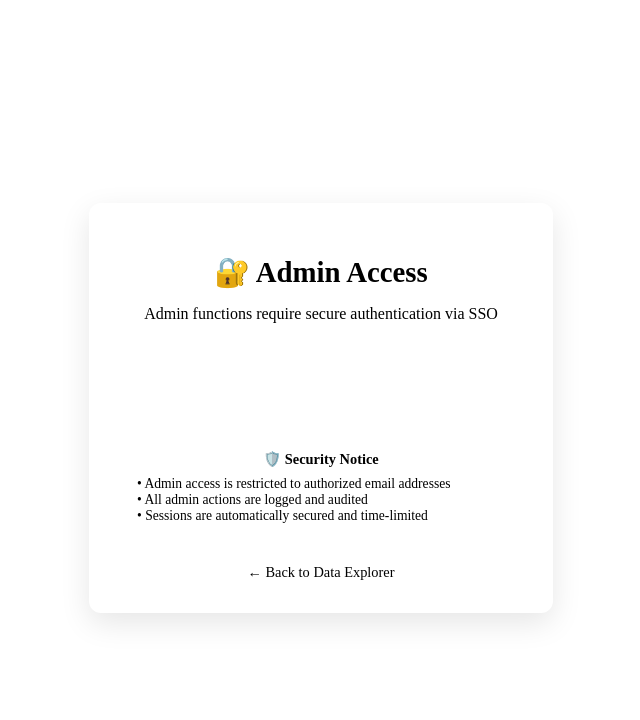
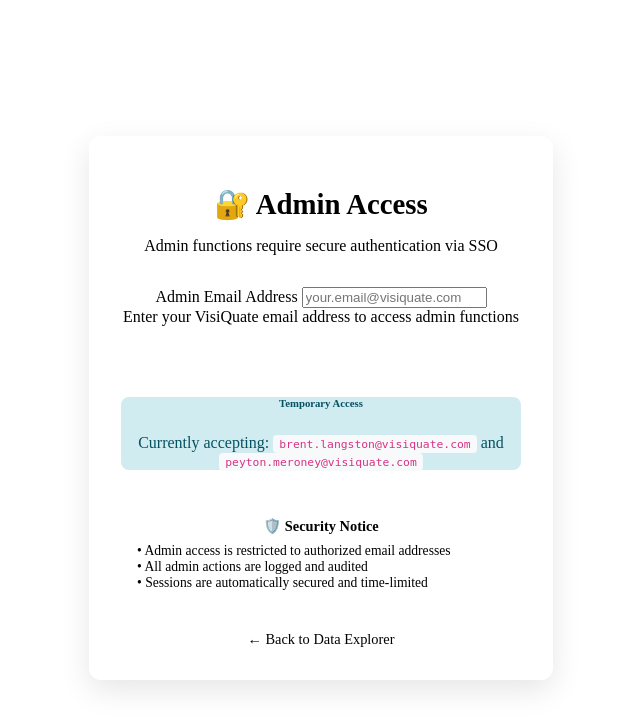
Before and after one commit to brentley/sqlquiz, a Flask app: page /admin/login in a window 1280 px wide. Shown: the top 720 px of the page, without its empty margins (319-959 px from the left). Run offline with Flask 3, Linux system fonts and the light colour scheme.

Commit message:
feat: add simple email-based admin login
- Replace OAuth flow with simple email verification
- Accept brent.langston@visiquate.com and peyton.meroney@visiquate.com
- Add email input form with loading states
- Maintain existing admin session management and audit logging
- Simplify deployment by removing OAuth configuration requirements
- Keep OAuth routes for future enhancement

```diff
--- a/app.py
+++ b/app.py
@@ -200,6 +200,57 @@ def challenges():
 def admin_login():
     """Admin login page"""
     return render_template('admin/login.html')
+
+
+@app.route('/admin/simple-login', methods=['POST'])
+def admin_simple_login():
+    """Simple email-based admin login (temporary)"""
+    data = request.get_json()
+    email = data.get('email', '').strip().lower()
+
+    if not email:
+        return jsonify({'success': False, 'error': 'Email is required'}), 400
+
+    # Check if email is in the allowed list
+    allowed_admins = ['brent.langston@visiquate.com', 'peyton.meroney@visiquate.com']
+    if email not in allowed_admins:
+        log_admin_action(None, 'unauthorized_simple_login_attempt', f'Email: {email}')
+        return jsonify({'success': False, 'error': 'Access denied. You are not authorized as an admin.'}), 403
+
+    try:
+        # Extract name from email
+        name = email.split('@')[0].replace('.', ' ').title()
+
+        # Create or get admin user
+        user_id = create_admin_user(email, name)
+        if not user_id:
+            return jsonify({'success': False, 'error': 'Failed to create admin user session'}), 500
+
+        # Create admin session
+        session_token = create_admin_session(user_id, email, name)
+        if not session_token:
+            return jsonify({'success': False, 'error': 'Failed to create admin session'}), 500
+
+        # Store in session
+        session['admin_session_token'] = session_token
+        session['admin_user'] = {
+            'id': user_id,
+            'email': email,
+            'name': name
+        }
+
+        # Log successful login
+        log_admin_action(user_id, 'admin_simple_login', f'Simple login successful for {email}')
+
+        return jsonify({
+            'success': True,
+            'message': 'Admin login successful',
+            'redirect': url_for('admin_dashboard')
+        })
+
+    except Exception as e:
+        print(f"Simple login error: {e}")
+        return jsonify({'success': False, 'error': 'Authentication failed. Please try again.'}), 500
 
 
 @app.route('/admin/auth')
--- a/templates/admin/login.html
+++ b/templates/admin/login.html
@@ -144,25 +144,27 @@
                 {% endif %}
             {% endwith %}
 
-            <!-- OAuth Login Button -->
-            <a href="{{ url_for('admin_auth') }}" class="oauth-button" id="oauthButton">
-                <svg class="oauth-icon" viewBox="0 0 24 24" fill="currentColor">
-                    <path d="M22.56 12.25c0-.78-.07-1.53-.2-2.25H12v4.26h5.92c-.26 1.37-1.04 2.53-2.21 3.31v2.77h3.57c2.08-1.92 3.28-4.74 3.28-8.09z"/>
-                    <path d="M12 23c2.97 0 5.46-.98 7.28-2.66l-3.57-2.77c-.98.66-2.23 1.06-3.71 1.06-2.86 0-5.29-1.93-6.16-4.53H2.18v2.84C3.99 20.53 7.7 23 12 23z"/>
-                    <path d="M5.84 14.09c-.22-.66-.35-1.36-.35-2.09s.13-1.43.35-2.09V7.07H2.18C1.43 8.55 1 10.22 1 12s.43 3.45 1.18 4.93l2.85-2.22.81-.62z"/>
-                    <path d="M12 5.38c1.62 0 3.06.56 4.21 1.64l3.15-3.15C17.45 2.09 14.97 1 12 1 7.7 1 3.99 3.47 2.18 7.07l3.66 2.84c.87-2.6 3.3-4.53 6.16-4.53z"/>
-                </svg>
-                Sign in with Google
-            </a>
+            <!-- Simple Email Login -->
+            <form id="emailLoginForm" onsubmit="handleEmailLogin(event)">
+                <div class="mb-3">
+                    <label for="adminEmail" class="form-label">Admin Email Address</label>
+                    <input type="email" class="form-control" id="adminEmail" required
+                           placeholder="your.email@visiquate.com">
+                    <div class="form-text">
+                        Enter your VisiQuate email address to access admin functions
+                    </div>
+                </div>
+                <button type="submit" class="oauth-button" style="border: none; width: 100%;">
+                    <i class="fas fa-sign-in-alt me-2"></i>
+                    Admin Login
+                </button>
+            </form>
 
-            <div id="configHelp" class="mt-3" style="display: none;">
-                <div class="alert alert-warning">
-                    <h6><i class="fas fa-exclamation-triangle me-2"></i>OAuth Not Configured</h6>
-                    <p class="mb-2">To enable admin authentication, configure these environment variables:</p>
-                    <code class="d-block mb-1">OAUTH_CLIENT_ID=your-google-client-id</code>
-                    <code class="d-block mb-1">OAUTH_CLIENT_SECRET=your-google-client-secret</code>
-                    <code class="d-block">ADMIN_EMAILS=admin@company.com,manager@company.com</code>
-                </div>
+            <div class="alert alert-info mt-3">
+                <h6><i class="fas fa-info-circle me-2"></i>Temporary Access</h6>
+                <p class="mb-0">
+                    Currently accepting: <code>brent.langston@visiquate.com</code> and <code>peyton.meroney@visiquate.com</code>
+                </p>
             </div>
 
             <div class="security-notice">
@@ -177,5 +179,49 @@
             <a href="{{ url_for('index') }}" class="back-link">← Back to Data Explorer</a>
         </div>
     </div>
+
+    <script>
+    function handleEmailLogin(event) {
+        event.preventDefault();
+
+        const email = document.getElementById('adminEmail').value.trim();
+        if (!email) {
+            alert('Please enter your email address');
+            return;
+        }
+
+        // Show loading state
+        const button = event.target.querySelector('button[type="submit"]');
+        const originalText = button.innerHTML;
+        button.innerHTML = '<div class="spinner-border spinner-border-sm me-2" role="status"></div>Logging in...';
+        button.disabled = true;
+
+        // Send login request
+        fetch('/admin/simple-login', {
+            method: 'POST',
+            headers: {
+                'Content-Type': 'application/json',
+            },
+            body: JSON.stringify({ email: email })
+        })
+        .then(response => response.json())
+        .then(data => {
+            if (data.success) {
+                // Redirect to admin dashboard
+                window.location.href = data.redirect || '/admin';
+            } else {
+                alert(data.error || 'Login failed');
+                button.innerHTML = originalText;
+                button.disabled = false;
+            }
+        })
+        .catch(error => {
+            console.error('Login error:', error);
+            alert('Login failed. Please try again.');
+            button.innerHTML = originalText;
+            button.disabled = false;
+        });
+    }
+    </script>
 </body>
 </html>
```
